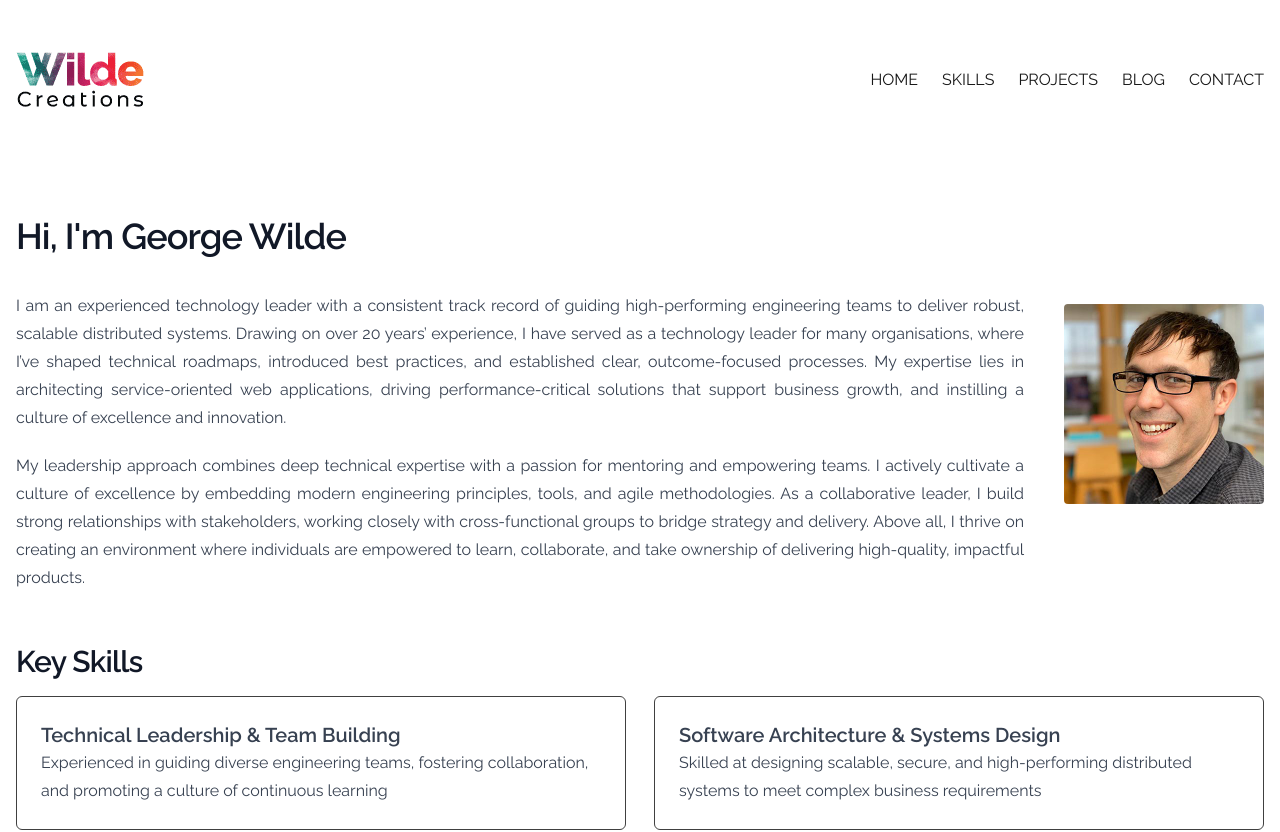
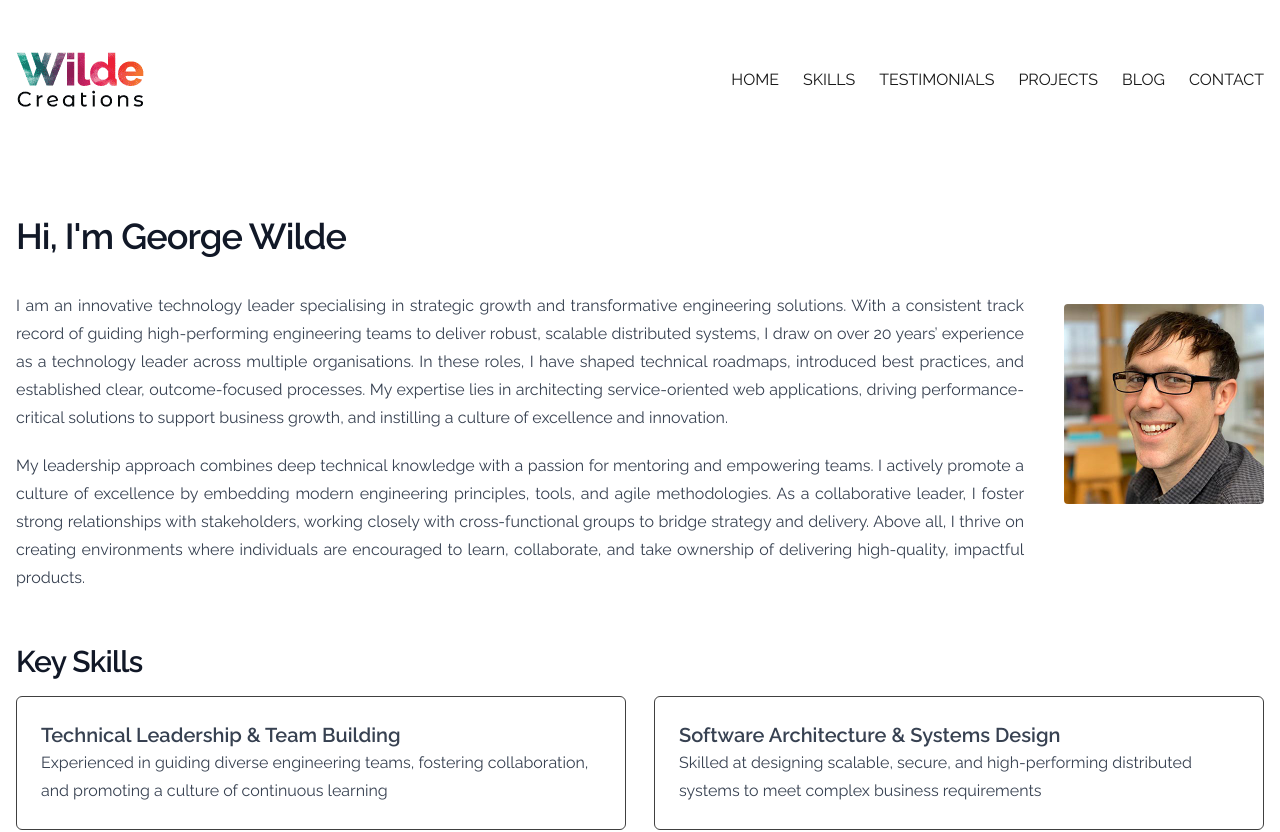
Before and after one commit to georgewilde/wilde-creations, a Next.js app: page / in a window 1280 px wide. Shown: the top 832 px of the page. Built offline with nearby package versions, Linux system fonts and the light colour scheme.

Commit message:
move BlogPost component to own folder

```diff
--- /dev/null
+++ b/app/BlogPost/BlogPost.tsx
@@ -0,0 +1,41 @@
+import Image from 'next/image';
+import React from 'react';
+
+import { BlogPostType } from './blogPost.types';
+
+export const BlogPost = ({
+    title,
+    description,
+    link,
+    icon,
+    colour,
+}: BlogPostType) => (
+    <a
+        className="flex items-start flex-row w-full border border-neutral-400 rounded-md justify-between hover:bg-neutral-100"
+        target="_blank"
+        href={link}
+    >
+        <div className="m-6 w-full">
+            <div className="text-xl font-semibold">{title}</div>
+            <p className="my-4">{description}</p>
+            <p className="text-blue-800">Continue reading</p>
+        </div>
+        <div
+            className={
+                `min-w-[100px] bg-` +
+                colour +
+                ` h-full items-center rounded-tr-md rounded-br-md hidden md:flex`
+                // Prevent tailwindcss from tree-shaking these classes as they are dynamic.
+                // + `bg-orange-700 bg-blue-800 bg-amber-500 bg-green-600 bg-cyan-700 bg-fuchsia-800 bg-emerald-800 bg-pink-800 bg-violet-800`
+            }
+        >
+            <Image
+                className="m-5 lg:m-8"
+                src={`/images/blog/` + icon + `.svg`}
+                alt="Icon"
+                width={100}
+                height={100}
+            />
+        </div>
+    </a>
+);
--- a/app/blogPosts.data.ts
+++ b/app/BlogPost/blogPost.data.ts
@@ -1,6 +1,6 @@
-import { BlogPost } from '@/app/page';
+import { BlogPostType } from './blogPost.types';
 
-export const blogPosts: BlogPost[] = [
+export const blogPosts: BlogPostType[] = [
     {
         title: 'Transforming Your Digital Strategy with a Headless CMS',
         description:
--- /dev/null
+++ b/app/BlogPost/index.ts
@@ -0,0 +1,2 @@
+export * from './BlogPost';
+export * from './blogPost.data';
--- a/app/layout.tsx
+++ b/app/layout.tsx
@@ -1,6 +1,7 @@
 import type { Metadata } from 'next';
 import { Raleway, Lora } from 'next/font/google';
 import './globals.css';
+import { ReactNode } from 'react';
 
 const ralewaySans = Raleway({
     variable: '--font-raleway-sans',
@@ -15,13 +16,13 @@ const loraSerif = Lora({
 export const metadata: Metadata = {
     title: 'George Wilde - Technology Leader',
     description:
-        'George Wilde is a technology leader with a passion for building and scaling high-performing teams.',
+        'George Wilde is an innovative technology leader specialising in strategic growth and transformative engineering solutions.',
 };
 
 export default function RootLayout({
     children,
 }: Readonly<{
-    children: React.ReactNode;
+    children: ReactNode;
 }>) {
     return (
         <html lang="en">
--- a/app/page.tsx
+++ b/app/page.tsx
@@ -4,15 +4,7 @@ import Image from 'next/image';
 import Link from 'next/link';
 import React, { useState } from 'react';
 
-import { blogPosts } from '@/app/blogPosts.data';
-
-export interface BlogPost {
-    title: string;
-    description: string;
-    link: string;
-    icon: string;
-    colour: string;
-}
+import { BlogPost, blogPosts } from '@/app/BlogPost';
 
 export default function Home() {
     const currentYear = new Date().getFullYear();
@@ -56,74 +48,50 @@ export default function Home() {
     };
 
     const NavigationLinks = () => (
-        <div className="flex flex-col sm:flex-row gap-6 items-center uppercase">
+        <div className="flex flex-col md:flex-row gap-6 items-center uppercase">
             <Link
-                className="transition-all hover:text-blue-800 w-full text-center p-6 sm:p-0 hover:bg-neutral-100 sm:hover:bg-transparent"
+                className="transition-all hover:text-blue-800 w-full text-center p-6 md:p-0 hover:bg-neutral-100 md:hover:bg-transparent"
                 href="/"
                 onClick={handleNavClick}
             >
                 Home
             </Link>
             <a
-                className="transition-all hover:text-blue-800 w-full text-center p-6 sm:p-0 hover:bg-neutral-100 sm:hover:bg-transparent"
+                className="transition-all hover:text-blue-800 w-full text-center p-6 md:p-0 hover:bg-neutral-100 md:hover:bg-transparent"
                 href="#skills"
                 onClick={handleNavClick}
             >
                 Skills
             </a>
             <a
-                className="transition-all hover:text-blue-800 w-full text-center p-6 sm:p-0 hover:bg-neutral-100 sm:hover:bg-transparent"
+                className="transition-all hover:text-blue-800 w-full text-center p-6 md:p-0 hover:bg-neutral-100 md:hover:bg-transparent"
+                href="#testimonials"
+                onClick={handleNavClick}
+            >
+                Testimonials
+            </a>
+            <a
+                className="transition-all hover:text-blue-800 w-full text-center p-6 md:p-0 hover:bg-neutral-100 md:hover:bg-transparent"
                 href="#projects"
                 onClick={handleNavClick}
             >
                 Projects
             </a>
             <a
-                className="transition-all hover:text-blue-800 w-full text-center p-6 sm:p-0 hover:bg-neutral-100 sm:hover:bg-transparent"
+                className="transition-all hover:text-blue-800 w-full text-center p-6 md:p-0 hover:bg-neutral-100 md:hover:bg-transparent"
                 href="#blog"
                 onClick={handleNavClick}
             >
                 Blog
             </a>
             <a
-                className="transition-all hover:text-blue-800 w-full text-center p-6 sm:p-0 hover:bg-neutral-100 sm:hover:bg-transparent"
+                className="transition-all hover:text-blue-800 w-full text-center p-6 md:p-0 hover:bg-neutral-100 md:hover:bg-transparent"
                 href="#contact"
                 onClick={handleNavClick}
             >
                 Contact
             </a>
         </div>
-    );
-
-    const BlogPost = ({ title, description, link, icon, colour }: BlogPost) => (
-        <a
-            className="flex items-start flex-row w-full border border-neutral-400 rounded-md justify-between hover:bg-neutral-100"
-            target="_blank"
-            href={link}
-        >
-            <div className="m-6 w-full">
-                <div className="text-xl font-semibold">{title}</div>
-                <p className="my-4">{description}</p>
-                <p className="text-blue-800">Continue reading</p>
-            </div>
-            <div
-                className={
-                    `min-w-[100px] bg-` +
-                    colour +
-                    ` h-full items-center rounded-tr-md rounded-br-md hidden md:flex`
-                    // Prevent tailwindcss from tree-shaking these classes as they are dynamic.
-                    // + `bg-orange-700 bg-blue-800 bg-amber-500 bg-green-600 bg-cyan-700 bg-fuchsia-800 bg-emerald-800 bg-pink-800 bg-violet-800`
-                }
-            >
-                <Image
-                    className="m-5 lg:m-8"
-                    src={`/images/blog/` + icon + `.svg`}
-                    alt="Icon"
-                    width={100}
-                    height={100}
-                />
-            </div>
-        </a>
     );
 
     return (
@@ -146,7 +114,7 @@ export default function Home() {
                             <div className="fixed w-full top-0 left-0 right-0 bottom-0 bg-white px-4 py-7">
                                 <div className="text-right mb-6">
                                     <button
-                                        className="sm:hidden border border-neutral-500 rounded p-3"
+                                        className="md:hidden border border-neutral-500 rounded p-3"
                                         onClick={() =>
                                             setIsMobileMenuOpen(false)
                                         }
@@ -163,7 +131,7 @@ export default function Home() {
                             </div>
                         ) : (
                             <button
-                                className="sm:hidden border border-neutral-500 rounded px-3 py-0"
+                                className="md:hidden border border-neutral-500 rounded px-3 py-0"
                                 onClick={() => setIsMobileMenuOpen(true)}
                             >
                                 <Image
@@ -174,7 +142,7 @@ export default function Home() {
                                 />
                             </button>
                         )}
-                        <div className="mt-6 md:mt-0 hidden sm:block">
+                        <div className="mt-6 md:mt-0 hidden md:block">
                             <NavigationLinks />
                         </div>
                     </div>
@@ -188,31 +156,33 @@ export default function Home() {
                     <div className="flex flex-row">
                         <div className="md:mr-10 text-justify">
                             <p>
-                                I am an experienced technology leader with a
+                                I am an innovative technology leader
+                                specialising in strategic growth and
+                                transformative engineering solutions. With a
                                 consistent track record of guiding
                                 high-performing engineering teams to deliver
-                                robust, scalable distributed systems. Drawing on
-                                over 20 years’ experience, I have served as a
-                                technology leader for many organisations, where
-                                I’ve shaped technical roadmaps, introduced best
+                                robust, scalable distributed systems, I draw on
+                                over 20 years’ experience as a technology leader
+                                across multiple organisations. In these roles, I
+                                have shaped technical roadmaps, introduced best
                                 practices, and established clear,
                                 outcome-focused processes. My expertise lies in
                                 architecting service-oriented web applications,
-                                driving performance-critical solutions that
+                                driving performance-critical solutions to
                                 support business growth, and instilling a
                                 culture of excellence and innovation.
                             </p>
                             <p>
                                 My leadership approach combines deep technical
-                                expertise with a passion for mentoring and
-                                empowering teams. I actively cultivate a culture
+                                knowledge with a passion for mentoring and
+                                empowering teams. I actively promote a culture
                                 of excellence by embedding modern engineering
                                 principles, tools, and agile methodologies. As a
-                                collaborative leader, I build strong
+                                collaborative leader, I foster strong
                                 relationships with stakeholders, working closely
                                 with cross-functional groups to bridge strategy
-                                and delivery. Above all, I thrive on creating an
-                                environment where individuals are empowered to
+                                and delivery. Above all, I thrive on creating
+                                environments where individuals are encouraged to
                                 learn, collaborate, and take ownership of
                                 delivering high-quality, impactful products.
                             </p>
@@ -319,7 +289,10 @@ export default function Home() {
                         </li>
                     </ul>
                 </section>
-                <section className="flex justify-center bg-neutral-200 w-full p-4 md:p-10">
+                <section
+                    className="flex justify-center bg-neutral-200 w-full p-4 md:p-10"
+                    id="testimonials"
+                >
                     <div className="flex flex-row flex-wrap justify-center max-w-screen-2xl">
                         <div className="flex items-center flex-col min-w-[200px] max-w-[400px] flex-grow flex-shrink basis-0 mx-2 my-4">
                             <Image
```
Also changed, not shown: app/BlogPost/blogPost.types.ts (added, +7 -0 lines).
